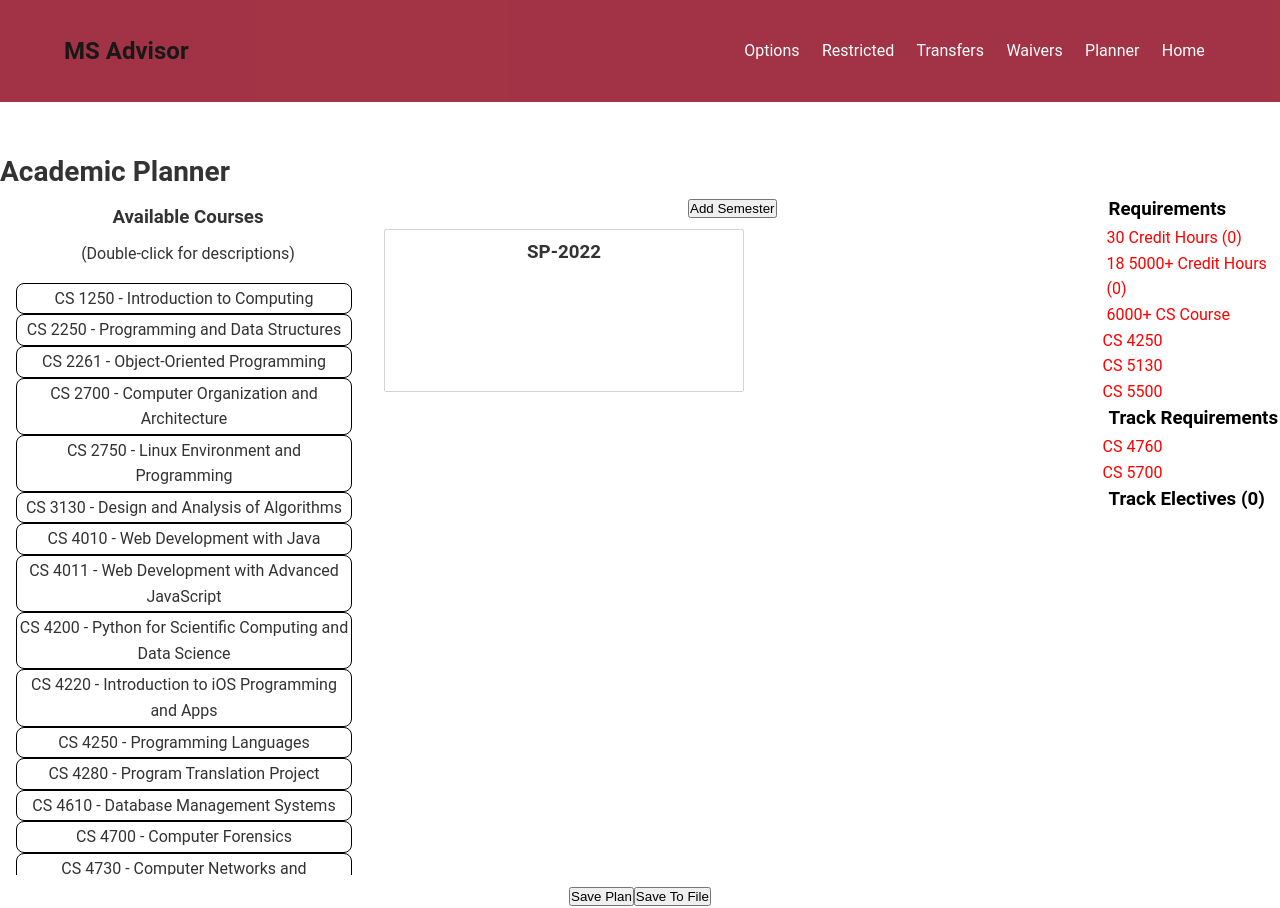
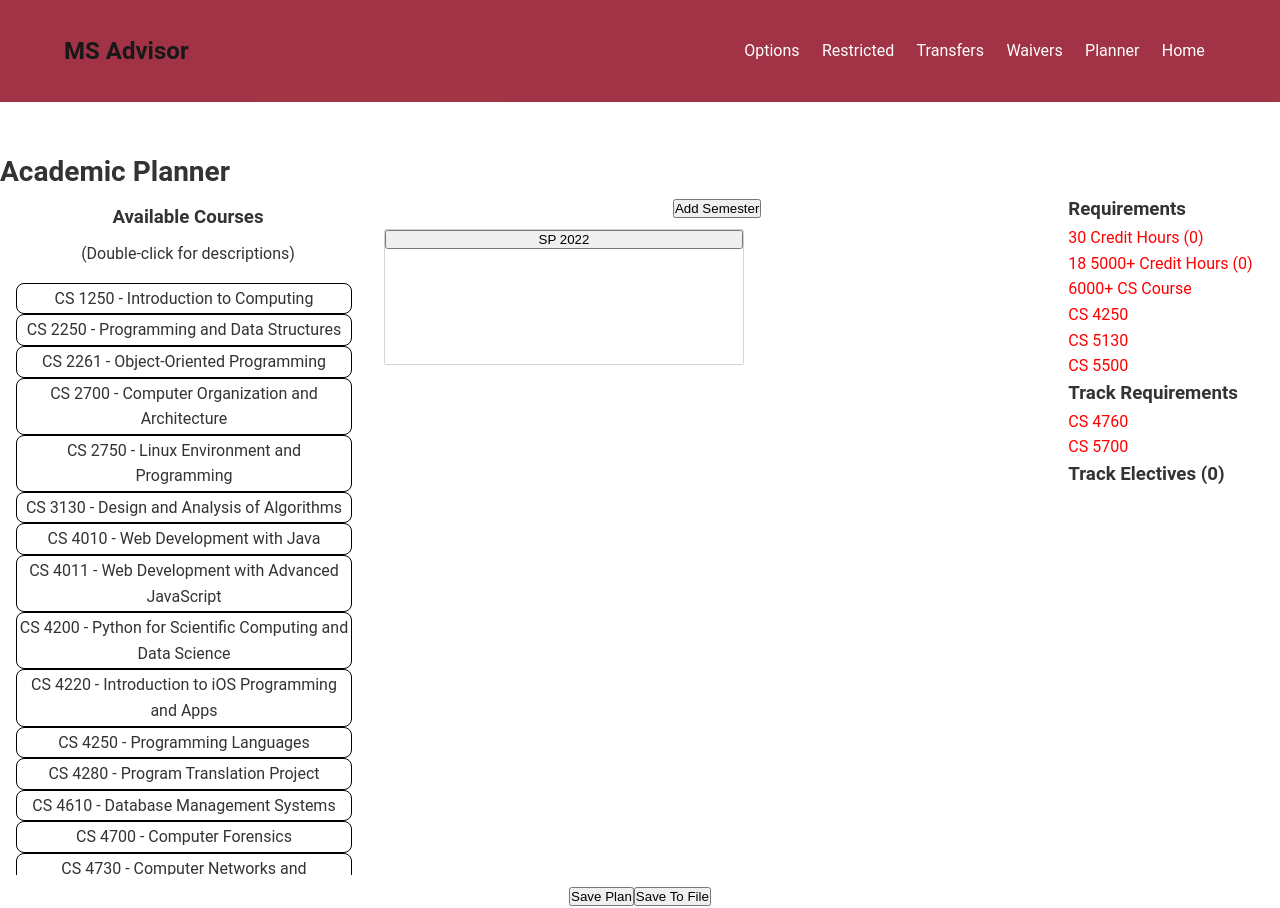
Before and after one commit to kpsmithjr/ms_advisor, a React (Create React App) app: page /planner in a window 1280 px wide. Built offline with nearby package versions, Linux system fonts and the light colour scheme.

Commit message:
Added logic to check Restricted courses when coloring course cards

```diff
--- a/src/App.css
+++ b/src/App.css
@@ -28,7 +28,12 @@
   text-align: left;
 }
 
-
+.semesterBox {
+	width:100%;
+	font-size: 12pt;
+	padding: 6px 1px 6px 1px !important;
+	overflow-x: hidden;
+}
 
 
 .plan-container {
@@ -69,19 +74,6 @@
   grid-column: 2 / 5;
   text-align: center;
   border: 3px solid rgb(2, 0, 128);
-}
-
-.reqheader {
-  color: black;
-  margin-left : 10px;
-}
-.failedreq {
-  color: red;
-  margin-left : 20px;
-}
-.passedreq {
-  color: green;
-  margin-left : 20px;
 }
 
 .product {
--- a/src/components/CoursePlanner.tsx
+++ b/src/components/CoursePlanner.tsx
@@ -173,7 +173,7 @@ const CoursePlanner = ({plan, waivers, restrictedCourses, planHandler}: ICourseP
 		<DragDropContext onDragEnd={onDragEnd} onDragStart={onDragStart}>
 			<Container>
 				<AvailableCourses courses={availCourses}/>
-				<Semesters semData={plan} newSemesterHandler={planHandler} courseId={selectedCourseID}/>
+				<Semesters semData={plan} newSemesterHandler={planHandler} courseId={selectedCourseID} restricted={restrictedCourses}/>
 			</Container>
 		</DragDropContext>
 	)
--- a/src/components/Planner.tsx
+++ b/src/components/Planner.tsx
@@ -8,7 +8,7 @@ import IPlan from "../interfaces/iPlan";
 
 const PlanContainer = styled.div`
   display: grid;
-  grid-template-columns: 6fr 1fr;
+  grid-template-columns: 5fr 1fr;
   gap: 10px;
   grid-auto-rows: minmax(20px, auto);
 `;
--- a/src/components/Requirements.tsx
+++ b/src/components/Requirements.tsx
@@ -19,7 +19,6 @@ interface IReqContainerProps {
 
 const RequirementContainer = styled.div<IReqContainerProps>`
   color: ${props => (props.met ? 'green' : 'red')};
-margin-left: 8px;
 `;
 
 const Requirements = ({msOptions, plan, waivers, restrictedCourses, transferHrs} : IRequirements) => {
@@ -123,7 +122,6 @@ const Requirements = ({msOptions, plan, waivers, restrictedCourses, transferHrs}
       }
       return reqArr;
     }
-
   }
 
   const isCourseInPlan = (course: Course, plan: SemItem[]) => {
@@ -183,7 +181,7 @@ const Requirements = ({msOptions, plan, waivers, restrictedCourses, transferHrs}
   }
 
   const updateRestrictionColor = (course: Course, plan: SemItem[]) => {
-    const fillNum: number = isCourseInPlan(course, plan) ? 1 : 0;
+    const fillNum:number = isCourseInPlan(course, plan) ? 1 : 0;
     return Array(1).fill(fillNum)
   }
 
@@ -205,13 +203,11 @@ const Requirements = ({msOptions, plan, waivers, restrictedCourses, transferHrs}
 
   return (
     <div>
-
       {restrictedCourses.length > 0 &&
         <React.Fragment>
-              <h3 className="reqheader">Restricted Courses</h3>
+          <h3>Restricted Courses</h3>
           {restrictedArr(restrictedCourses).map((lines, lineIndex) => (
-                  <RequirementsLine key={lineIndex} txtArr={lines} clrArr={updateRestrictionColor(restrictedCourses[lineIndex], plan)} />
-              ))
+            <RequirementsLine key={lineIndex} txtArr={lines} clrArr={updateRestrictionColor(restrictedCourses[lineIndex], plan)} />))
           }
         </React.Fragment>
       }
@@ -222,7 +218,7 @@ const Requirements = ({msOptions, plan, waivers, restrictedCourses, transferHrs}
         </React.Fragment>
       }
 
-      <h3 className="reqheader">Requirements</h3>
+      <h3>Requirements</h3>
 
       <RequirementContainer met={credHrs >= coreReqs.credHrs} >
        {coreReqs.credHrs} Credit Hours ({credHrs})
@@ -240,13 +236,13 @@ const Requirements = ({msOptions, plan, waivers, restrictedCourses, transferHrs}
         <RequirementsLine key={lineIndex} txtArr={lines} clrArr={updateColor(coreReq.required[lineIndex], plan, false)} />
       ))}
 
-      <h3 className="reqheader">Track Requirements</h3>
+      <h3>Track Requirements</h3>
 
       {optReqTxt.map((lines, lineIndex) => (
         <RequirementsLine key={lineIndex} txtArr={lines} clrArr={updateColor(optReq.required[lineIndex], plan, false)} />
       ))}
 
-      <h3 className="reqheader">Track Electives ({optReq.num_elective})</h3>
+      <h3>Track Electives ({optReq.num_elective})</h3>
 
       {optElectTxt ? optElectTxt.map((lines, lineIndex) => (
         <RequirementsColumn key={lineIndex} txtArr={lines} clrArr={updateColor(optReq.electives[lineIndex], plan, numElectivesMet>=optReq.num_elective)} />
--- a/src/components/RequirementsLine.tsx
+++ b/src/components/RequirementsLine.tsx
@@ -7,11 +7,12 @@ interface IReqCont {
 
 const RequirementContainer = styled.div<IReqCont>`
 color: ${props => (props.clr === 0 ? 'red' : (props.clr === 1 ? 'green' : 'grey'))};
-margin-left: 4px;
-`
+`;
+
 const LineContainer = styled.div`
 display: inline-flex;
-`
+`;
+
 interface IReqLine {
 	txtArr: string[];
 	clrArr: number[];
--- a/src/components/Semester.tsx
+++ b/src/components/Semester.tsx
@@ -6,6 +6,8 @@ import SemItem from "../types/semItemType";
 
 import cs_rotation from "../data/cs_rotation.json";
 import cs_courses from "../data/cs_courses.json";
+import ugradCourses from "../data/restricted.json";
+import CourseType from "../types/courseType";
 
 interface ICourseList {
 	isDropDisabled: boolean;
@@ -33,7 +35,12 @@ const CourseList = styled.div<ICourseList>`
 	flex-direction: column;
 `;
 
-const Semester = ({sem, courseId, plan}: {sem:SemItem, courseId:string, plan:SemItem[]}) => {
+const ButtonContainer = styled.div`
+	display: flex;
+	flex-direction: column;
+`;
+
+const Semester = ({sem, courseId, plan, restricted}: {sem:SemItem, courseId:string, plan:SemItem[], restricted:CourseType[]}) => {
 
 	const courseOffered = () => {
 		if (courseId === "") {
@@ -78,9 +85,7 @@ const Semester = ({sem, courseId, plan}: {sem:SemItem, courseId:string, plan:Sem
 		const isCourseInPlanBefore = (dept: string, num:number, year:number, term:string): boolean => {
 			for (let i = 0; i < plan.length; ++i) {
 				for (let j = 0; j < plan[i].courses.length; ++j) {
-					if ((dept === plan[i].courses[j].dept)
-						&& (num === plan[i].courses[j].num)) {
-
+					if ((dept === plan[i].courses[j].dept) && (num === plan[i].courses[j].num)) {
 						// Check if the i-th semetser is before the current semester
 						if (plan[i].year < sem.year) {
 						  return true;
@@ -92,6 +97,21 @@ const Semester = ({sem, courseId, plan}: {sem:SemItem, courseId:string, plan:Sem
 			}
 			return false;
 		};
+
+		const isCourseInUGradPlan = (dept:string, num:number):boolean => {
+			for (let i = 0; i < restricted.length; ++i) {
+				if ((dept === restricted[i].dept) && (num === restricted[i].num)) {
+					return false;
+				}
+			}
+
+			for (let i = 0; i < ugradCourses.length; ++i) {
+				if ((dept === ugradCourses[i].dept) && (num === ugradCourses[i].num)) {
+					return true;
+				}
+			}
+			return false;
+		}
 
 		// Declare function to look up prerequisites in courese catalog
 		const getPrereqs = (dept:string, num:number) => {
@@ -128,7 +148,8 @@ const Semester = ({sem, courseId, plan}: {sem:SemItem, courseId:string, plan:Sem
 			let numMet = 0;
 			for (let j = 0; j < prereqs[i].courses.length; ++j) {
 				// Check if the j-th course in the i-th prereq is in the plan before the current year/term
-				if (isCourseInPlanBefore(prereqs[i].courses[j].dept, prereqs[i].courses[j].num, sem.year, sem.term)) {
+				if ((isCourseInPlanBefore(prereqs[i].courses[j].dept, prereqs[i].courses[j].num, sem.year, sem.term))
+				 || (isCourseInUGradPlan(prereqs[i].courses[j].dept, prereqs[i].courses[j].num))){
 					++numMet;
 				}
 			}
@@ -143,8 +164,9 @@ const Semester = ({sem, courseId, plan}: {sem:SemItem, courseId:string, plan:Sem
 
 	return (
 		<Container>
-			<Title>{sem.id}</Title>
-			{/*<button>{sem.id}</button>*/}
+			<ButtonContainer>
+				<button>{sem.term} {sem.year}</button>
+			</ButtonContainer>
 			<Droppable
 				droppableId={sem.id}
 				isDropDisabled={!courseOffered()}
--- a/src/components/Semesters.tsx
+++ b/src/components/Semesters.tsx
@@ -4,7 +4,7 @@ import styled from "styled-components";
 
 import Course from "../types/courseType";
 import SemItem from "../types/semItemType";
-import ISemesters from "../interfaces/iSemester";
+import ISemesters from "../interfaces/iSemesters";
 
 const PlannerContainer = styled.div`
 	text-align: center;
@@ -16,7 +16,7 @@ const SemestersContainer = styled.div`
 	max-height: 600px;
 	overflow-y: scroll;
 `;
-const Semesters = ({semData, newSemesterHandler, courseId}: ISemesters) => {
+const Semesters = ({semData, newSemesterHandler, courseId, restricted}: ISemesters) => {
 
 	const addSemester = () => {
 		const lastSem = semData.slice(-1)[0];
@@ -56,7 +56,7 @@ const Semesters = ({semData, newSemesterHandler, courseId}: ISemesters) => {
 
 	const semRenderer = orderBy(semData, "position").map((sem: SemItem) =>
 		<div key={sem.id} >
-			<Semester sem={sem} courseId={courseId} plan={semData}/>
+			<Semester sem={sem} courseId={courseId} plan={semData} restricted={restricted}/>
 		</div>
 	);
 
--- a/src/interfaces/iSemester.ts
+++ b/src/interfaces/iSemesters.ts
@@ -1,9 +1,11 @@
+import CourseType from "../types/courseType";
 import SemItemType from "../types/semItemType";
 
 interface ISemesters {
 	semData: SemItemType[];
 	newSemesterHandler: (newPlan: SemItemType[]) => void ;
 	courseId: string;
+	restricted: CourseType[];
 };
 
 export default ISemesters;
```
Lines whose indentation alone changed are shown as unchanged.
